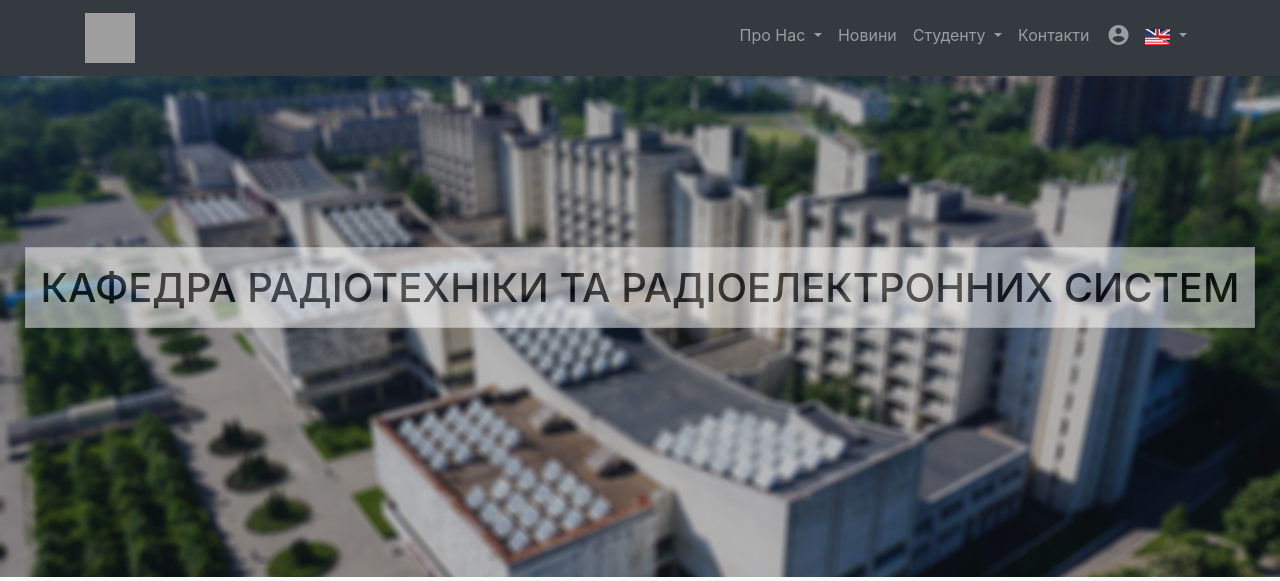
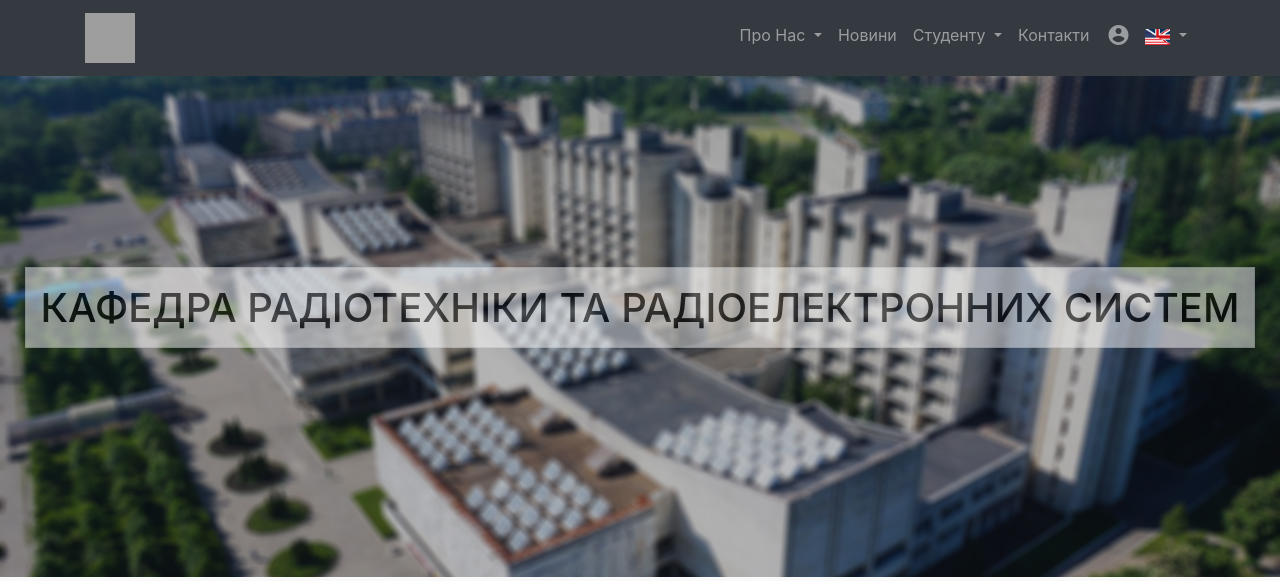
Before and after one commit to marzique/frecs2.0, a Flask app: page / in a window 1280 px wide. Shown: the top 581 px of the page. Run offline with Flask 2, Linux system fonts and the light colour scheme; data comes from the database, SQL or seed files in the repository; grey boxes labelled with a size stand in for pictures from a placeholder-image service; some libraries are stand-ins or nearby versions; some web fonts are replaced; grey boxes are pictures that could not be loaded.

Commit message:
fixed overlapping of main title for smaller screens

```diff
--- a/rpd_site/templates/index.html
+++ b/rpd_site/templates/index.html
@@ -4,7 +4,7 @@
   <!-- Parallax heading -->
   <div class="bgimg-1">
     <div class="caption">
-      <h1><span class="border text-uppercase">Кафедра радіотехніки та радіоелектронних систем</span></h1>
+      <h1 style="line-height: 2.2;"><span class="border text-uppercase">Кафедра радіотехніки та радіоелектронних систем</span></h1>
     </div>
   </div>
 
```
